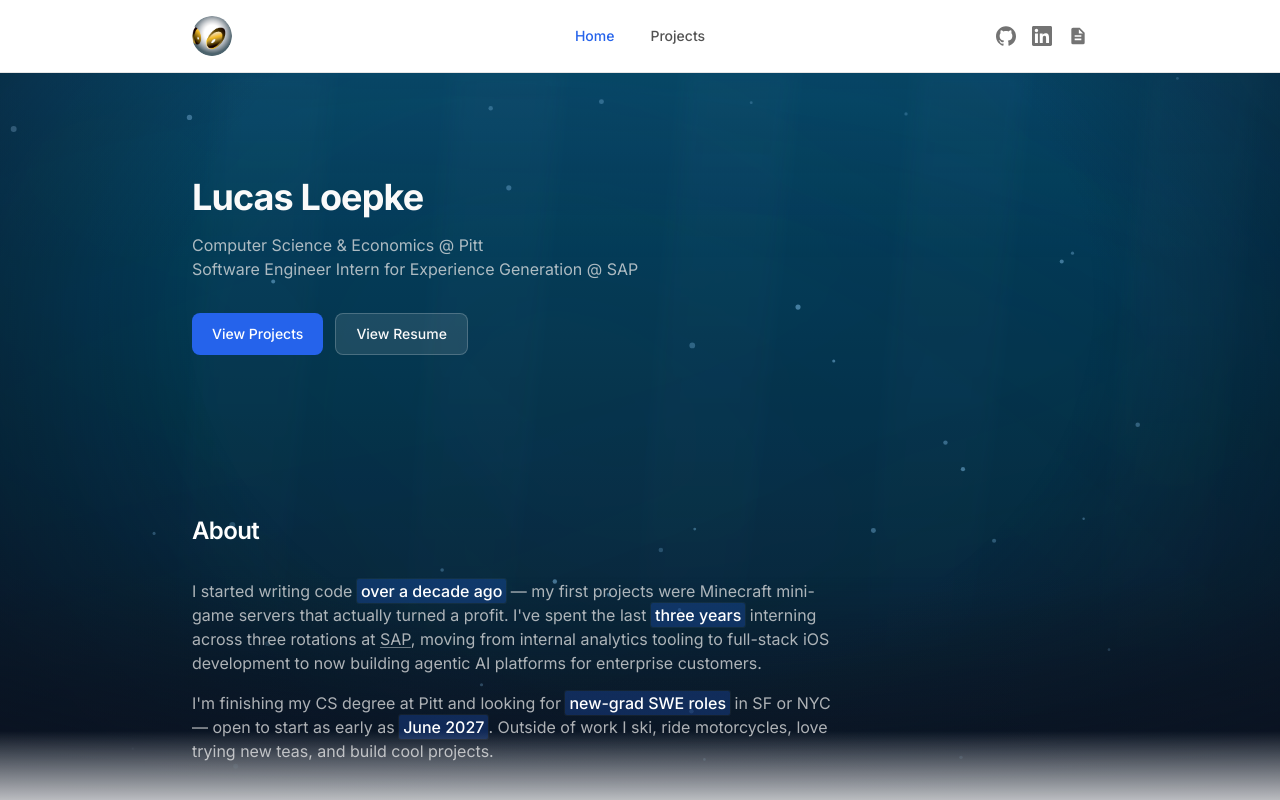
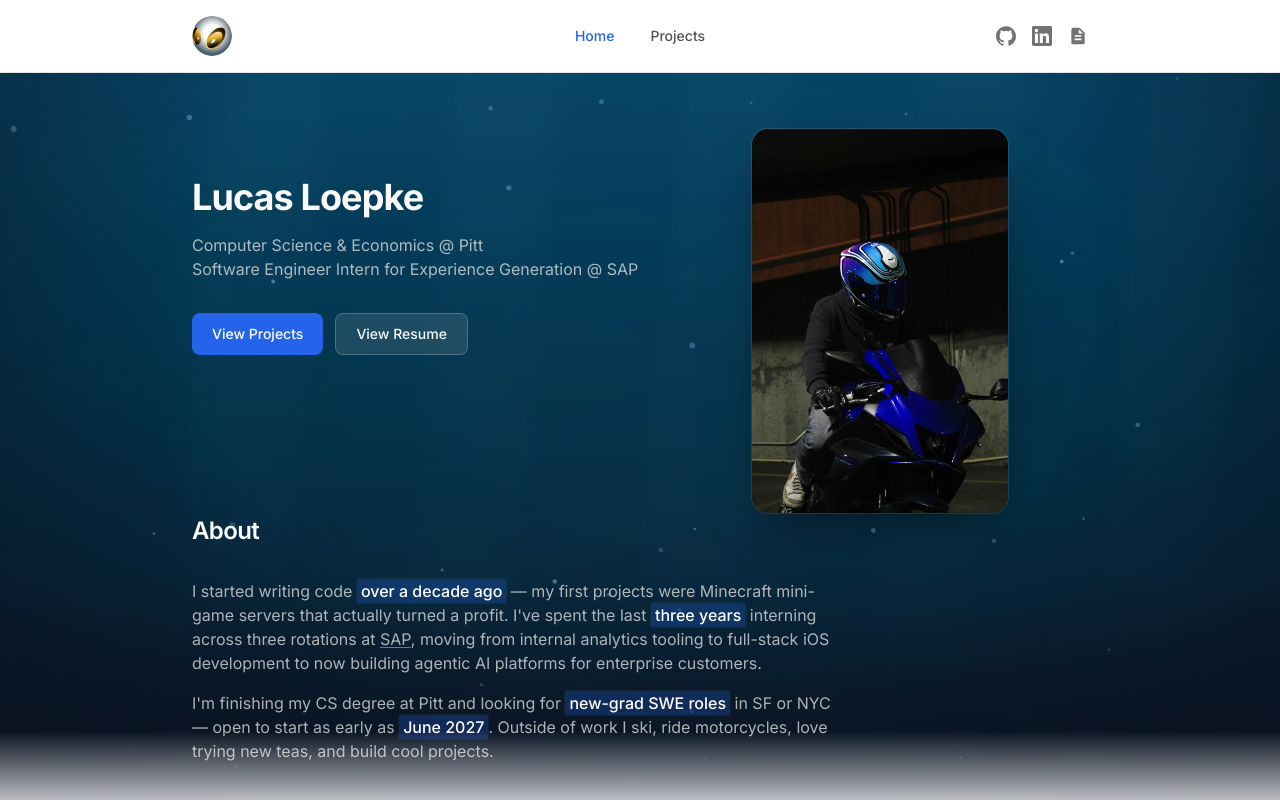
Before and after one commit to lucasloepke/lucasloepke.github.io, a React (Vite) app: page / in a window 1280 px wide. Shown: the top 800 px of the page. Built offline with nearby package versions, Linux system fonts and the light colour scheme.

Commit message:
portrait

```diff
--- a/src/pages/Home.tsx
+++ b/src/pages/Home.tsx
@@ -39,9 +39,9 @@ export function Home() {
       <div className="relative overflow-hidden">
         <UnderwaterBackground className="absolute inset-0 z-0" intensity={0.6} speed={0.8} />
 
-        <section className="relative z-10 py-16 sm:py-24 overflow-hidden">
+        <section className="relative z-10 py-16 sm:py-24">
           <div className="route-transition">
-            <Container>
+            <Container className="relative">
               <div className="max-w-2xl">
                 <p className="text-base text-neutral-200/70"></p>
                 <h1 className="mt-2 text-3xl font-bold tracking-tight text-neutral-50 sm:text-4xl">
@@ -69,6 +69,18 @@ export function Home() {
                   </a>
                 </div>
               </div>
+              <picture className="pointer-events-none absolute -top-16 right-28 z-10 hidden w-56 sm:block lg:-top-12 lg:w-64">
+                <source srcSet="/portrait.webp" type="image/webp" />
+                <img
+                  src="/portrait.jpg"
+                  alt="Lucas Loepke on a Yamaha R7"
+                  width={900}
+                  height={1350}
+                  className="aspect-[2/3] w-full rounded-2xl object-cover shadow-[0_20px_50px_-20px_rgba(0,0,0,0.6)] ring-1 ring-white/10"
+                  loading="eager"
+                  decoding="async"
+                />
+              </picture>
             </Container>
           </div>
         </section>
```
Also changed, not shown: public/portrait.jpg (added), public/portrait.webp (added).
